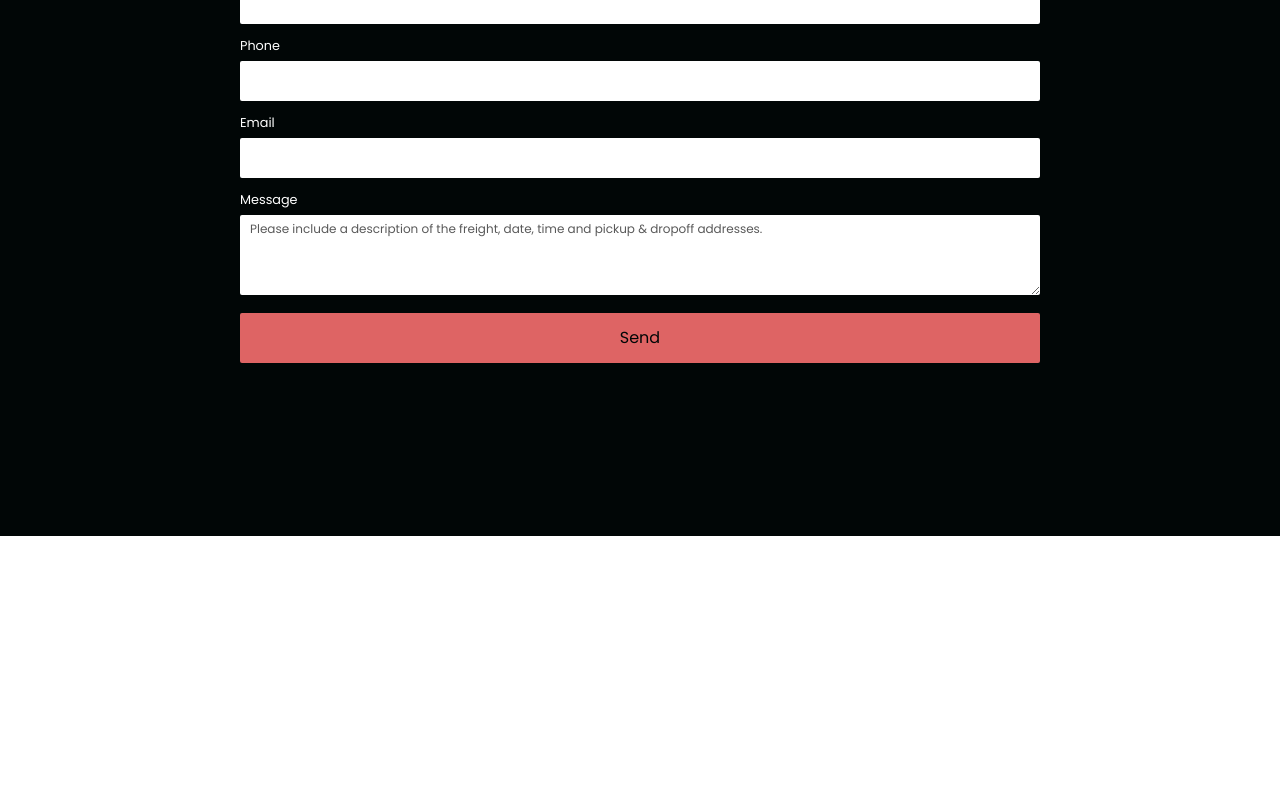
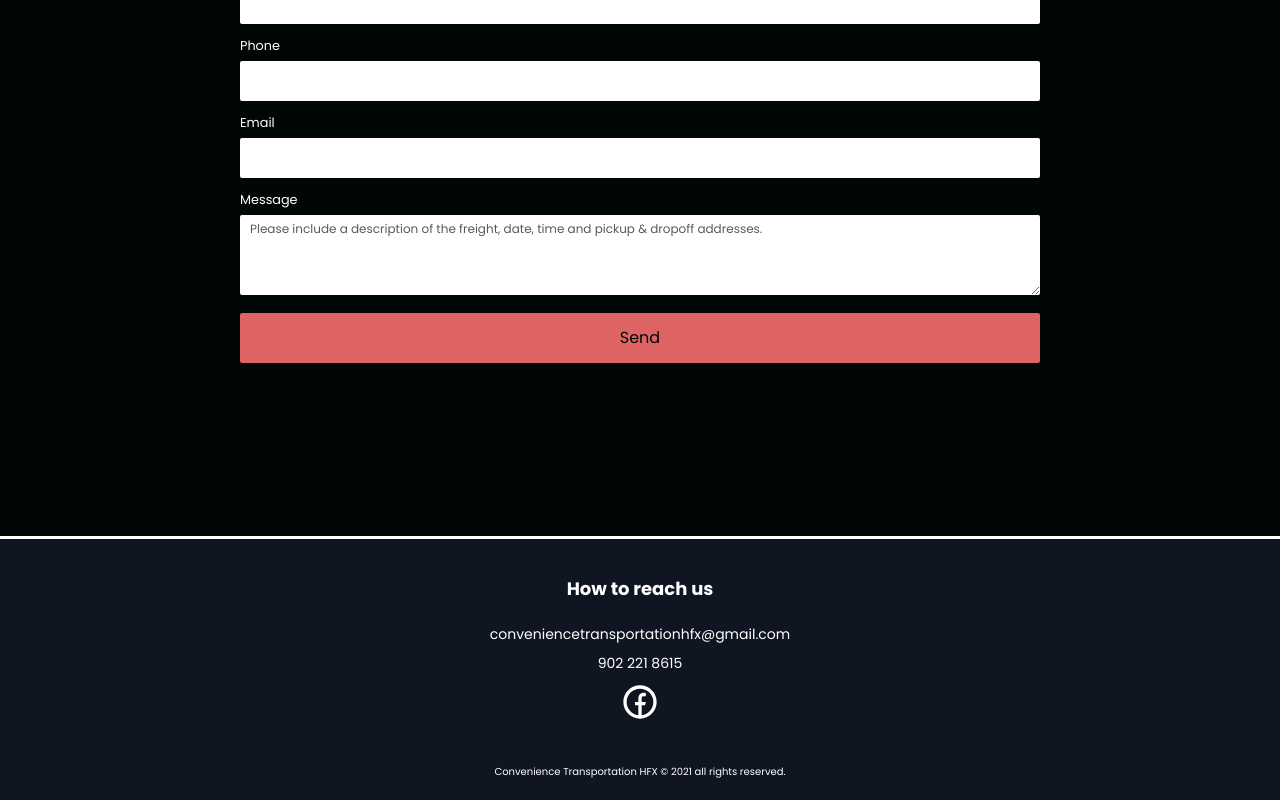
Before and after one commit to reyncode/moving-co, a React (Create React App) app: page / in a window 1280 px wide. Shown: the part 3526-4326 px from the top of the page. Before the commit the page ends 4062 px from the top, so only its background shows below. Built offline with nearby package versions, Linux system fonts and the light colour scheme.

Commit message:
Footer added, links not yet working on navbar

```diff
--- /dev/null
+++ b/src/components/Footer/FooterElements.js
@@ -0,0 +1,103 @@
+import styled from 'styled-components'
+import { Link } from 'react-router-dom'
+import { RiFacebookCircleLine } from 'react-icons/ri'
+
+export const FooterContainer = styled.footer`
+    background-color: #101522;
+    border-top: 3px solid #fff;
+`
+
+export const FooterWrap = styled.div`
+    padding: 20px 15px;
+    display: flex;
+    flex-direction: column;
+    justify-content: center;
+    align-items: center;
+    max-width: 1100px;
+    margin: 0 auto;
+`
+
+export const FooterLinksContainer = styled.div`
+    display: flex;
+    justify-content: center;
+`
+
+export const FooterLinksWrapper = styled.div`
+    display: flex;
+
+    @media screen and (max-width: 820px) {
+        flex-direction: column;
+    }
+`
+
+export const FooterLinkItem = styled.div`
+    display: flex;
+    flex-direction: column;
+    align-items: center;
+    margin: 16px;
+    text-align: left;
+    width: 160px;
+    box-sizing: border-box;
+    color: #fff;
+
+    @media screen and (max-width: 420px) {
+        margin: 0;
+        padding: 10px;
+        width: 100%;
+    }
+`
+
+export const FooterLinkTitle = styled.h1`
+    font-size: 18px;
+    margin-bottom: 22px;
+`
+
+export const FooterLink = styled(Link)`
+    color: #fff;
+    text-decoration: none;
+    margin-bottom: 0.5rem;
+    font-size: 14px;
+
+    &:hover {
+        color: #de6464;
+        transition: 0.2s ease-out;
+    }
+`
+
+export const FooterLinkFacebook = styled.a`
+    color: #fff;
+    text-decoration: none;
+    font-size: 14px;
+
+    &:hover {
+        color: #de6464;
+        transition: 0.2s ease-out;
+    }
+`
+
+export const FacebookIcon = styled(RiFacebookCircleLine)`
+    font-size: 40px;
+`
+
+export const WebsiteRightsContainer = styled.section`
+    max-width: 1000px;
+    width: 100%;
+`
+
+export const WebsiteRightsWrap = styled.div`
+    display: flex;
+    justify-content: center;
+    align-items: center;
+    max-width: 1100px;
+    margin: 20px auto 0 auto;
+
+    @media screen and (max-width: 820px) {
+        flex-direction: column;
+    }
+`
+
+export const WebsiteRights = styled.small`
+    color: #fff;
+    font-size: 10px;
+
+`
--- /dev/null
+++ b/src/components/Footer/index.js
@@ -0,0 +1,46 @@
+import React from 'react'
+import {
+    FooterContainer,
+    FooterWrap,
+    FooterLinksContainer,
+    FooterLinksWrapper,
+    FooterLinkItem,
+    FooterLinkTitle,
+    FooterLink,
+    FooterLinkFacebook,
+    FacebookIcon,
+    WebsiteRightsContainer,
+    WebsiteRightsWrap,
+    WebsiteRights
+} from './FooterElements'
+
+
+const Footer = () => {
+    return (
+        <FooterContainer id='contact'>
+            <FooterWrap>
+                <FooterLinksContainer>
+                    <FooterLinksWrapper>
+                        <FooterLinkItem>
+                            <FooterLinkTitle>How to reach us</FooterLinkTitle>
+                            <FooterLink to='/'>conveniencetransportationhfx@gmail.com</FooterLink>
+                            <FooterLink to='/'>902 221 8615</FooterLink>
+                            <FooterLinkFacebook
+                                target='_blank'
+                                href='https://www.facebook.com/Convenience-Transportation-HFX-104663961918238'>
+                                <FacebookIcon />
+                            </FooterLinkFacebook>
+                        </FooterLinkItem>
+                    </FooterLinksWrapper>
+                </FooterLinksContainer>
+                <WebsiteRightsContainer>
+                    <WebsiteRightsWrap>
+                        <WebsiteRights>Convenience Transportation HFX © 2021 all rights reserved.</WebsiteRights>
+                    </WebsiteRightsWrap>
+                </WebsiteRightsContainer>
+            </FooterWrap>
+        </FooterContainer>
+    )
+}
+
+export default Footer
--- a/src/components/Navbar/index.js
+++ b/src/components/Navbar/index.js
@@ -13,7 +13,7 @@ import {
 } from './NavbarElements';
 import { FaBars } from 'react-icons/fa';
 import { animateScroll as scroll } from 'react-scroll'
-import Popout from '../Popout/Popout';
+// import Popout from '../Popout/Popout';
 
 const Navbar = ({ toggle }) => {
     const [scrollNav, setScrollNav] = useState(false);
@@ -85,11 +85,11 @@ const Navbar = ({ toggle }) => {
 
                         <NavItem>
                             <NavPopout
-                                to='/'
+                                to='contact'
                                 onClick={() => setButtonPopout(true)}>
-                                <Popout
+                                {/* <Popout
                                     trigger={buttonPopout}
-                                    setTrigger={setButtonPopout} />
+                                    setTrigger={setButtonPopout} /> */}
                                 Contact
                             </NavPopout>
                         </NavItem>
--- a/src/components/Popout/Popout.js
+++ b/src/components/Popout/Popout.js
@@ -9,11 +9,9 @@ import {
     EmailIcon,
     PhoneIcon,
     FacebookIcon,
-    Heading
+    Heading,
+    CloseButton
 } from './PopoutElements'
-import { Button } from '../ButtonElements'
-// import { headline } from './data';
-
 
 function Popout(props) {
     return (props.trigger) ? (
@@ -26,14 +24,15 @@ function Popout(props) {
                         <FacebookIcon />
                     </Column1>
                     <Column2>
-                        <Heading />
-                        <Heading />
-                        <Heading />
+                        <Heading>conveniencetransportationhfx@gmail.com</Heading>
+                        <Heading>902 221 8615</Heading>
+                        <Heading>Convenience Transportation HFX</Heading>
                     </Column2>
                 </ContactInfo>
                 <BtnWrap>
-                    <Button onClick={() => props.setTrigger(false)}
-                    >Close</Button>
+                    <CloseButton onClick={() => props.setTrigger(false)}>
+                        Close
+                    </CloseButton>
                     {props.children}
                 </BtnWrap>
             </PopoutWrapper>
--- a/src/components/Popout/PopoutElements.js
+++ b/src/components/Popout/PopoutElements.js
@@ -17,15 +17,17 @@ export const PopoutContainer = styled.div`
     display: flex;
     justify-content: center;
     align-items: center;
+
+    cursor: initial;
 `
 
 export const PopoutWrapper = styled.div`
     position: relative;
-    padding: 32px;
+    padding: 5px;
     width: 100%;
     height: 100%;
-    max-width: 640px;
-    max-height: 320px;
+    max-width: 600px;
+    max-height: 265px;
     background-color: #fff;
     border-radius: 10px;
     box-shadow: 0 12px 15px rgba(0,0,0,0.3);
@@ -33,7 +35,6 @@ export const PopoutWrapper = styled.div`
 
 export const ContactInfo = styled.div`
     display: grid;
-    // grid-auto-columns: minmax(auto, 1fr);
     align-items: center;
     grid-template-areas: 'col1 col2';
 
@@ -44,13 +45,11 @@ export const ContactInfo = styled.div`
 export const Column1 = styled.div`
     margin-bottom: 15px;
     padding: 0 15px;
-    // grid-area: col3;
 `
 
 export const Column2 = styled.div`
     margin-bottom: 15px;
     padding: 0 15px;
-    // grid-area: col1;
 `
 
 export const BtnWrap = styled.div`
@@ -58,7 +57,8 @@ export const BtnWrap = styled.div`
     display: flex;
     justify-content: center;
 
-    padding-top: 15px;
+    padding-top: 5px;
+    padding-bottom: 5px;
 
     @media screen and (max-width: 480px) {
 
@@ -68,25 +68,56 @@ export const EmailIcon = styled(HiOutlineMail)`
     padding-top: 10px;
     padding-bottom: 10px;
     font-size: 55px;
-    color: #fff;
+    color: #de6464;
 `
 
 export const PhoneIcon = styled(BsPhone)`
     padding-top: 10px;
     padding-bottom: 10px;
     font-size: 55px;
-    color: #fff;
+    color: #de6464;
 `
 
 export const FacebookIcon = styled(RiFacebookCircleLine)`
     padding-top: 10px;
     padding-bottom: 10px;
     font-size: 55px;
+    color: #de6464;
+`
+
+export const Heading = styled.p`
+    display: flex;
+    align-items: flex-start;
+    padding-right: 10px;
+
+    cursor: pointer;
+
+    font-size: 20px;
+    font-weight: 400;
+    line-height: 60px;
     color: #fff;
 `
+export const CloseButton = styled.button`
+    border-radius: 10px;
+    background: #de6464;
+    white-space: nowrap;
+    padding: 12px 48px;
+    width: 100%;
+    color: #010606;
+    font-size: 1rem;
 
-export const Heading = styled.h1`
-    font-size: 26px;
-    font-weight: 600;
-    color: #fff;
+    outline: none;
+    border: none;
+    cursor: pointer;
+
+    display: flex;
+    justify-content: center;
+    align-items: center;
+    transition: all 0.2s ease-in-out;
+
+
+    &:hover {
+        transition: all 0.2s ease-in-out;
+        background: #fff;
+    }
 `
--- a/src/pages/index.js
+++ b/src/pages/index.js
@@ -6,6 +6,7 @@ import InfoSection from '../components/InfoSection';
 import { aboutObject, accommodationObject } from '../components/InfoSection/data';
 import Services from '../components/Services';
 import Form from '../components/Form/Form';
+import Footer from '../components/Footer';
 
 const Home = () => {
     const [isOpen, setIsOpen] = useState(false);
@@ -23,6 +24,7 @@ const Home = () => {
             <InfoSection {...accommodationObject} />
             <Services />
             <Form />
+            <Footer />
         </>
     )
 }
```
Also changed, not shown: src/components/Popout/data.js (deleted, +0 -13 lines).
